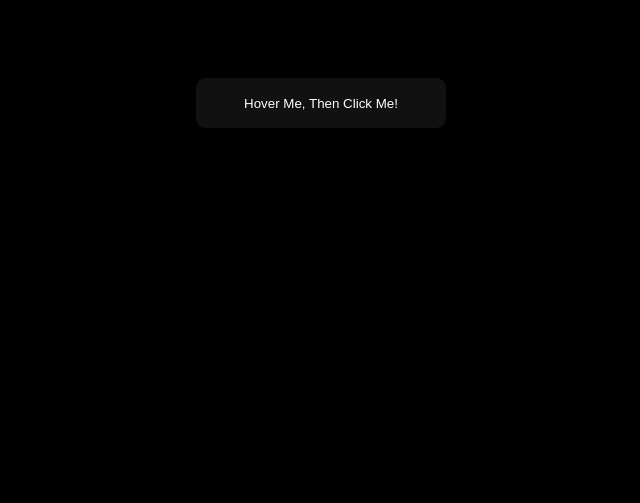
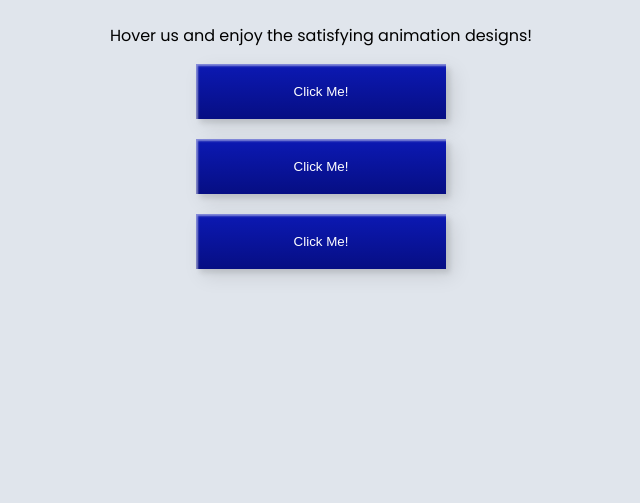
Before and after one commit to siddik-web/css-button-animation-collections, a plain HTML site: page index.html in a window 1280 px wide. Shown: the part 297-800 px from the top of the page, without its empty margins (319-959 px from the left). Drawn offline with Linux system fonts and the light colour scheme.

Commit message:
add new gradient style

```diff
--- a/index.html
+++ b/index.html
@@ -1,5 +1,6 @@
 <!DOCTYPE html>
 <html lang="en">
+
 <head>
     <meta charset="UTF-8">
     <meta http-equiv="X-UA-Compatible" content="IE=edge">
@@ -7,7 +8,13 @@
     <link rel="stylesheet" href="style.css">
     <title>Button Animation</title>
 </head>
+
 <body>
-    <button class="glow-on-hove">Hover Me, Then Click Me!</button>
+    <h1>Animation Buttons</h1>
+    <p>Hover us and enjoy the satisfying animation designs!</p>
+    <button class="btn btn-1">Click Me!</button>
+    <button class="btn btn-2">Click Me!</button>
+    <button class="btn btn-3">Click Me!</button>
 </body>
+
 </html>
--- a/style.scss
+++ b/style.scss
@@ -1,77 +1,50 @@
-html, body {
+@import url("https://fonts.googleapis.com/css2?family=Poppins:wght@400;500;900&display=swap");
+html,
+body {
+    font-family: "Poppins", sans-serif;
     display: flex;
     align-items: center;
     justify-content: center;
-    flex-direction: row;
-    background-color: black;
+    flex-direction: column;
+    background-color: #e0e5ec;
     width: 100%;
     height: 100vh;
-    padding:0px;
+    padding: 0px;
     margin: 0px;
 }
-
-.glow-on-hove{
+.btn {
     width: 250px;
-    height: 50px;
+    padding: 20px 25px;
+    margin-bottom: 20px;
     border: none;
+    box-shadow: inset 2px 2px 2px 0px rgba(255, 255, 255, 0.5), 7px 7px 20px 0px rgba(0, 0, 0, 0.1),
+        4px 4px 5px 0px rgba(0, 0, 0, 0.1);
     outline: none;
     color: white;
-    background-color: #111;
+    background: transparent;
+    transition: all 0.3s ease;
+
     cursor: pointer;
-    border-radius: 10px;
-    position: relative;
-    z-index: 0;
-    &::before{
-        content: '';
-        background-image: linear-gradient(45deg,
-        #ff0000,
-        #ff7300,
-        #fffb00,
-        #48ff00,
-        #00ffd5,
-        #002bff,
-        #7a00ff,
-        #ff00c8,
-        #ff0000);
-        position: absolute;
-        top: -2px;
-        left: -2px;
-        background-size: 400%;
-        z-index: -1;
-        filter: blur(5px);
-        width: calc(100% + 4px);
-        height: calc(100% + 4px);
-        border-radius: 10px;
-        animation: glowing 20s linear infinite;
-        opacity: 0;
-        transition: opacity .3s ease-in-out;
-    }
-    &:active{
-        color: #000;
-        &::after{
-            background: transparent;
+
+    &.btn-1 {
+        background: linear-gradient(0deg, rgba(6, 14, 131, 1) 0%, rgba(12, 25, 180, 1) 100%);
+        border: none;
+        &:hover {
+            background: linear-gradient(0deg, rgba(0, 3, 255, 1) 0%, rgba(2, 126, 251, 1) 100%);
         }
     }
-    &:hover{
-        &::before{
-            opacity: 1;
+    &.btn-2 {
+        background: linear-gradient(0deg, rgba(6, 14, 131, 1) 0%, rgba(12, 25, 180, 1) 100%);
+        border: none;
+        &:hover {
+            background: linear-gradient(0deg, rgba(0, 3, 255, 1) 0%, rgba(2, 126, 251, 1) 100%);
         }
     }
-    &::after{
-        content: '';
-        position:absolute;
-        top: 0px;
-        left: 0px;
-        width: 100%;
-        height: 100%;
-        background:#111;
-        border-radius: 10px;
-        z-index: -1;
+    &.btn-3 {
+        background: linear-gradient(0deg, rgba(6, 14, 131, 1) 0%, rgba(12, 25, 180, 1) 100%);
+        border: none;
+        &:hover {
+            background: linear-gradient(0deg, rgba(0, 3, 255, 1) 0%, rgba(2, 126, 251, 1) 100%);
+        }
     }
 }
-
-@keyframes glowing{
-    0% { background-position: 0 0;}
-    50% { background-position: 400% 0;}
-    100% { background-position: 0 0;}
-}
```
Also changed, not shown: style.css, 1 other file.
